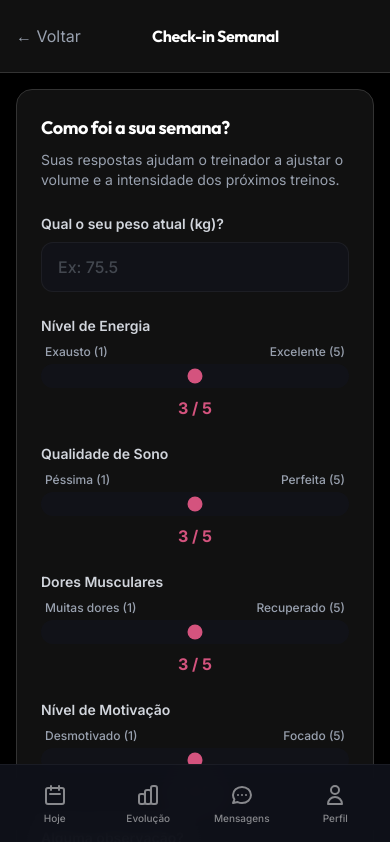
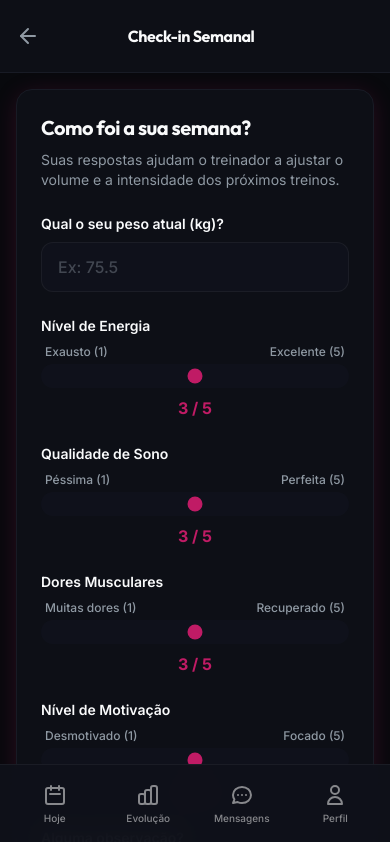
Before and after one commit to marcioholm/app-treino, a Next.js app: page /student/checkin in a window 390 px wide. Shown: the top 842 px of the page. Built offline with nearby package versions, Linux system fonts and the light colour scheme.

Commit message:
fix: checkin and chat pages with new design, added env vars for AI

```diff
--- a/src/app/student/checkin/page.tsx
+++ b/src/app/student/checkin/page.tsx
@@ -2,6 +2,8 @@
 import { useState } from 'react';
 import Link from 'next/link';
 import { useRouter } from 'next/navigation';
+import GradientButton from '@/components/trainer/GradientButton';
+import { ArrowLeft } from 'lucide-react';
 
 export default function StudentCheckIn() {
     const router = useRouter();
@@ -43,23 +45,24 @@ export default function StudentCheckIn() {
     };
 
     return (
-        <div className="flex flex-col min-h-screen bg-black pb-20">
-            <header className="bg-[#111111] border-b border-[#333333] px-4 py-4 flex items-center justify-between sticky top-0 z-10 shadow-sm">
-                <Link href="/student/today" className="text-gray-400 p-2 -ml-2 hover:bg-black rounded-full">
-                    &larr; Voltar
+        <div className="flex flex-col min-h-screen bg-background pb-24">
+            <header className="bg-card border-b border-border px-4 py-4 flex items-center justify-between sticky top-0 z-10">
+                <Link href="/student/today" className="text-muted-foreground p-2 -ml-2 hover:bg-white/5 rounded-full transition">
+                    <ArrowLeft size={24} />
                 </Link>
-                <h1 className="font-bold text-white text-center flex-1 pr-8">Check-in Semanal</h1>
+                <h1 className="font-display font-bold text-foreground text-center flex-1">Check-in Semanal</h1>
+                <div className="w-10" />
             </header>
 
             <main className="flex-1 overflow-auto p-4 max-w-md mx-auto w-full">
-                <div className="bg-[#111111] p-6 rounded-2xl shadow-sm border border-[#333333] mb-6">
-                    <h2 className="text-lg font-bold text-white mb-2">Como foi a sua semana?</h2>
-                    <p className="text-gray-400 text-sm mb-6">Suas respostas ajudam o treinador a ajustar o volume e a intensidade dos próximos treinos.</p>
+                <div className="bg-card p-6 rounded-2xl border border-border shadow-pink mb-6">
+                    <h2 className="font-display text-xl font-bold text-foreground mb-2">Como foi a sua semana?</h2>
+                    <p className="text-muted-foreground text-sm mb-6">Suas respostas ajudam o treinador a ajustar o volume e a intensidade dos próximos treinos.</p>
 
                     <form onSubmit={handleSubmit} className="space-y-6">
                         {/* Peso atual */}
                         <div className="space-y-2">
-                            <label className="block text-sm font-semibold text-gray-300">Qual o seu peso atual (kg)?</label>
+                            <label className="block text-sm font-semibold text-foreground">Qual o seu peso atual (kg)?</label>
                             <input
                                 type="number"
                                 step="0.1"
@@ -68,14 +71,14 @@ export default function StudentCheckIn() {
                                 value={formData.weight}
                                 onChange={handleChange}
                                 placeholder="Ex: 75.5"
-                                className="w-full p-4 border border-[#333333] rounded-xl focus:ring-2 focus:ring-[#D4537E] focus:border-transparent outline-none transition-all placeholder:text-gray-400 font-medium"
+                                className="w-full p-4 bg-background border border-border rounded-xl focus:border-primary focus:ring-2 focus:ring-primary/20 outline-none transition-all placeholder:text-muted-foreground font-medium text-foreground"
                             />
                         </div>
 
                         {/* Energy */}
                         <div className="space-y-2">
-                            <label className="block text-sm font-semibold text-gray-300">Nível de Energia</label>
-                            <div className="flex justify-between text-xs text-gray-400 font-medium px-1 mb-1">
+                            <label className="block text-sm font-semibold text-foreground">Nível de Energia</label>
+                            <div className="flex justify-between text-xs text-muted-foreground font-medium px-1 mb-1">
                                 <span>Exausto (1)</span>
                                 <span>Excelente (5)</span>
                             </div>
@@ -85,15 +88,15 @@ export default function StudentCheckIn() {
                                 min="1" max="5"
                                 value={formData.energy}
                                 onChange={handleChange}
-                                className="w-full h-2 bg-[#333333] rounded-lg appearance-none cursor-pointer accent-[#D4537E]"
+                                className="w-full h-2 bg-muted rounded-lg appearance-none cursor-pointer accent-primary"
                             />
-                            <div className="text-center font-bold text-[#D4537E]">{formData.energy} / 5</div>
+                            <div className="text-center font-bold text-primary">{formData.energy} / 5</div>
                         </div>
 
                         {/* Sleep */}
                         <div className="space-y-2">
-                            <label className="block text-sm font-semibold text-gray-300">Qualidade de Sono</label>
-                            <div className="flex justify-between text-xs text-gray-400 font-medium px-1 mb-1">
+                            <label className="block text-sm font-semibold text-foreground">Qualidade de Sono</label>
+                            <div className="flex justify-between text-xs text-muted-foreground font-medium px-1 mb-1">
                                 <span>Péssima (1)</span>
                                 <span>Perfeita (5)</span>
                             </div>
@@ -103,15 +106,15 @@ export default function StudentCheckIn() {
                                 min="1" max="5"
                                 value={formData.sleep}
                                 onChange={handleChange}
-                                className="w-full h-2 bg-[#333333] rounded-lg appearance-none cursor-pointer accent-[#D4537E]"
+                                className="w-full h-2 bg-muted rounded-lg appearance-none cursor-pointer accent-primary"
                             />
-                            <div className="text-center font-bold text-[#D4537E]">{formData.sleep} / 5</div>
+                            <div className="text-center font-bold text-primary">{formData.sleep} / 5</div>
                         </div>
 
                         {/* Soreness */}
                         <div className="space-y-2">
-                            <label className="block text-sm font-semibold text-gray-300">Dores Musculares</label>
-                            <div className="flex justify-between text-xs text-gray-400 font-medium px-1 mb-1">
+                            <label className="block text-sm font-semibold text-foreground">Dores Musculares</label>
+                            <div className="flex justify-between text-xs text-muted-foreground font-medium px-1 mb-1">
                                 <span>Muitas dores (1)</span>
                                 <span>Recuperado (5)</span>
                             </div>
@@ -121,15 +124,15 @@ export default function StudentCheckIn() {
                                 min="1" max="5"
                                 value={formData.soreness}
                                 onChange={handleChange}
-                                className="w-full h-2 bg-[#333333] rounded-lg appearance-none cursor-pointer accent-[#D4537E]"
+                                className="w-full h-2 bg-muted rounded-lg appearance-none cursor-pointer accent-primary"
                             />
-                            <div className="text-center font-bold text-[#D4537E]">{formData.soreness} / 5</div>
+                            <div className="text-center font-bold text-primary">{formData.soreness} / 5</div>
                         </div>
 
                         {/* Motivation */}
                         <div className="space-y-2">
-                            <label className="block text-sm font-semibold text-gray-300">Nível de Motivação</label>
-                            <div className="flex justify-between text-xs text-gray-400 font-medium px-1 mb-1">
+                            <label className="block text-sm font-semibold text-foreground">Nível de Motivação</label>
+                            <div className="flex justify-between text-xs text-muted-foreground font-medium px-1 mb-1">
                                 <span>Desmotivado (1)</span>
                                 <span>Focado (5)</span>
                             </div>
@@ -139,31 +142,32 @@ export default function StudentCheckIn() {
                                 min="1" max="5"
                                 value={formData.motivation}
                                 onChange={handleChange}
-                                className="w-full h-2 bg-[#333333] rounded-lg appearance-none cursor-pointer accent-[#D4537E]"
+                                className="w-full h-2 bg-muted rounded-lg appearance-none cursor-pointer accent-primary"
                             />
-                            <div className="text-center font-bold text-[#D4537E]">{formData.motivation} / 5</div>
+                            <div className="text-center font-bold text-primary">{formData.motivation} / 5</div>
                         </div>
 
                         {/* Notes */}
                         <div className="space-y-2">
-                            <label className="block text-sm font-semibold text-gray-300">Alguma observação?</label>
+                            <label className="block text-sm font-semibold text-foreground">Alguma observação?</label>
                             <textarea
                                 name="notes"
                                 rows={3}
                                 value={formData.notes}
                                 onChange={handleChange}
                                 placeholder="Senti um desconforto no joelho, dormi mal terça..."
-                                className="w-full p-4 border border-[#333333] rounded-xl focus:ring-2 focus:ring-[#D4537E] focus:border-transparent outline-none transition-all placeholder:text-gray-400 resize-none font-medium"
+                                className="w-full p-4 bg-background border border-border rounded-xl focus:border-primary focus:ring-2 focus:ring-primary/20 outline-none transition-all placeholder:text-muted-foreground resize-none font-medium text-foreground"
                             ></textarea>
                         </div>
 
-                        <button
+                        <GradientButton
                             type="submit"
+                            className="w-full"
+                            size="lg"
                             disabled={loading || !formData.weight}
-                            className={`w-full py-4 rounded-xl font-bold text-lg transition-all shadow-sm ${loading || !formData.weight ? 'bg-[#333333] text-gray-400 cursor-not-allowed' : 'bg-[#D4537E] hover:bg-[#993556] text-white hover:shadow-md active:scale-95'}`}
                         >
                             {loading ? 'Salvando...' : 'Enviar Check-in'}
-                        </button>
+                        </GradientButton>
                     </form>
                 </div>
             </main>
```
Also changed, not shown: src/app/personal/chat/page.tsx (+39 -35 lines), src/app/student/chat/page.tsx (+19 -20 lines).
